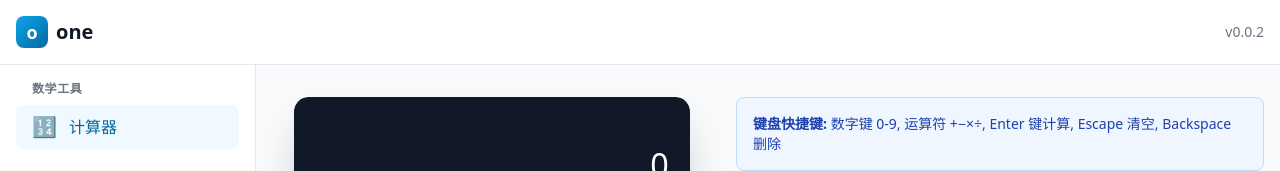
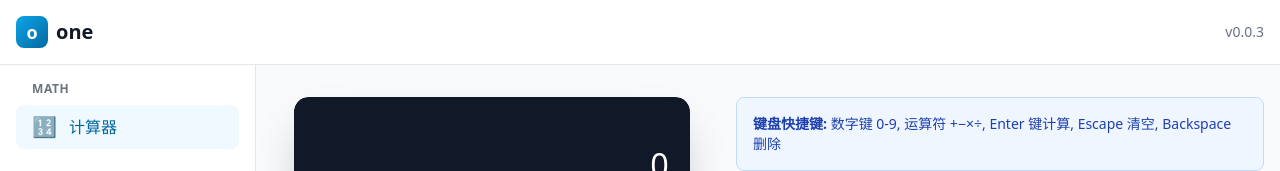
Before and after one commit to zfl420/one, a React (Vite) app: page /tools/calculator in a window 1280 px wide. Shown: the top 171 px of the page. Built offline with nearby package versions, Linux system fonts and the light colour scheme.

Commit message:
refactor: 移除数学工具分类名称，更新版本到 0.0.3

```diff
--- a/package.json
+++ b/package.json
@@ -1,7 +1,7 @@
 {
   "name": "one",
   "private": true,
-  "version": "0.0.2",
+  "version": "0.0.3",
   "type": "module",
   "scripts": {
     "dev": "vite",
--- a/src/components/Layout/Sidebar.tsx
+++ b/src/components/Layout/Sidebar.tsx
@@ -18,7 +18,7 @@ export default function Sidebar({ isOpen, onClose }: SidebarProps) {
   }, {} as Record<string, typeof tools>)
 
   const categoryNames: Record<string, string> = {
-    math: '数学工具',
+    math: '',
     text: '文本工具',
     convert: '转换工具',
     image: '图像工具',
```
Also changed, not shown: 1 other file (tests, documents, lock files or other folders).
